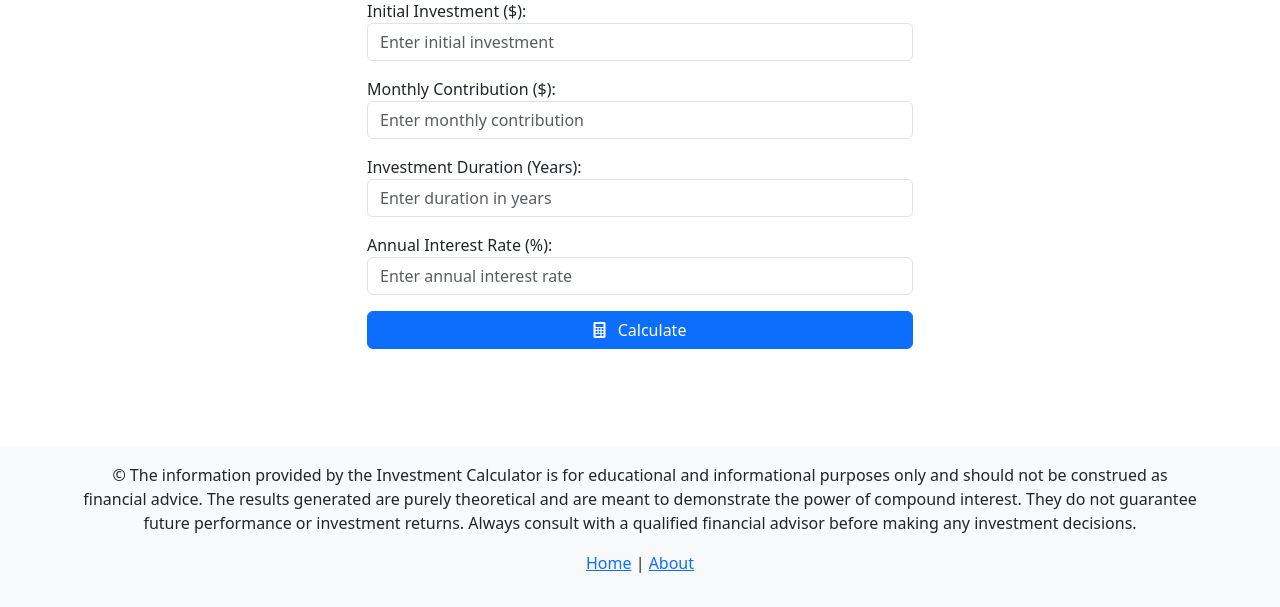
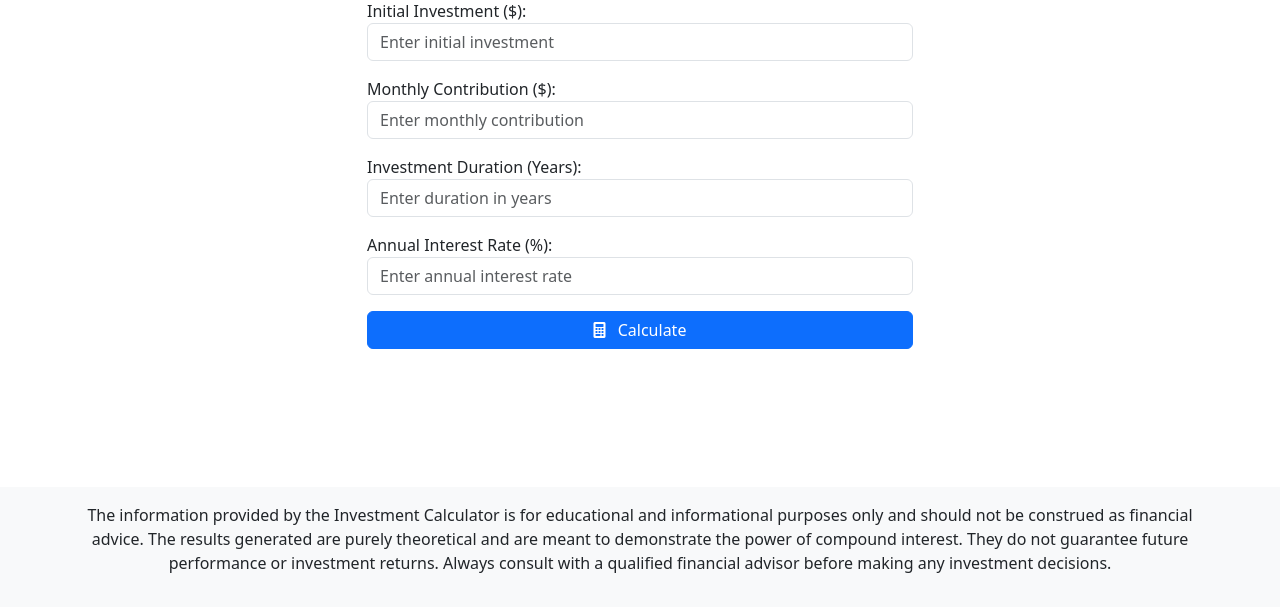
Before and after one commit to namnmai/compound_interest_visualizer, a Django app: page / in a window 1280 px wide. Shown: the part 193-800 px from the top of the page. Run offline with Django 5.2, Linux system fonts and the light colour scheme.

Commit message:
Styling changes

```diff
--- a/investment_calculator/templates/base.html
+++ b/investment_calculator/templates/base.html
@@ -50,8 +50,7 @@
     <!-- Footer -->
     <footer class="bg-light py-3 mt-auto">
         <div class="container text-center">
-            <p>&copy; The information provided by the Investment Calculator is for educational and informational purposes only and should not be construed as financial advice. The results generated are purely theoretical and are meant to demonstrate the power of compound interest. They do not guarantee future performance or investment returns. Always consult with a qualified financial advisor before making any investment decisions.</p>
-            <p><a href="{% url 'calculate_investment' %}">Home</a> | <a href="{% url 'about' %}">About</a></p>
+            <p>The information provided by the Investment Calculator is for educational and informational purposes only and should not be construed as financial advice. The results generated are purely theoretical and are meant to demonstrate the power of compound interest. They do not guarantee future performance or investment returns. Always consult with a qualified financial advisor before making any investment decisions.</p>
         </div>
     </footer>
 
```
